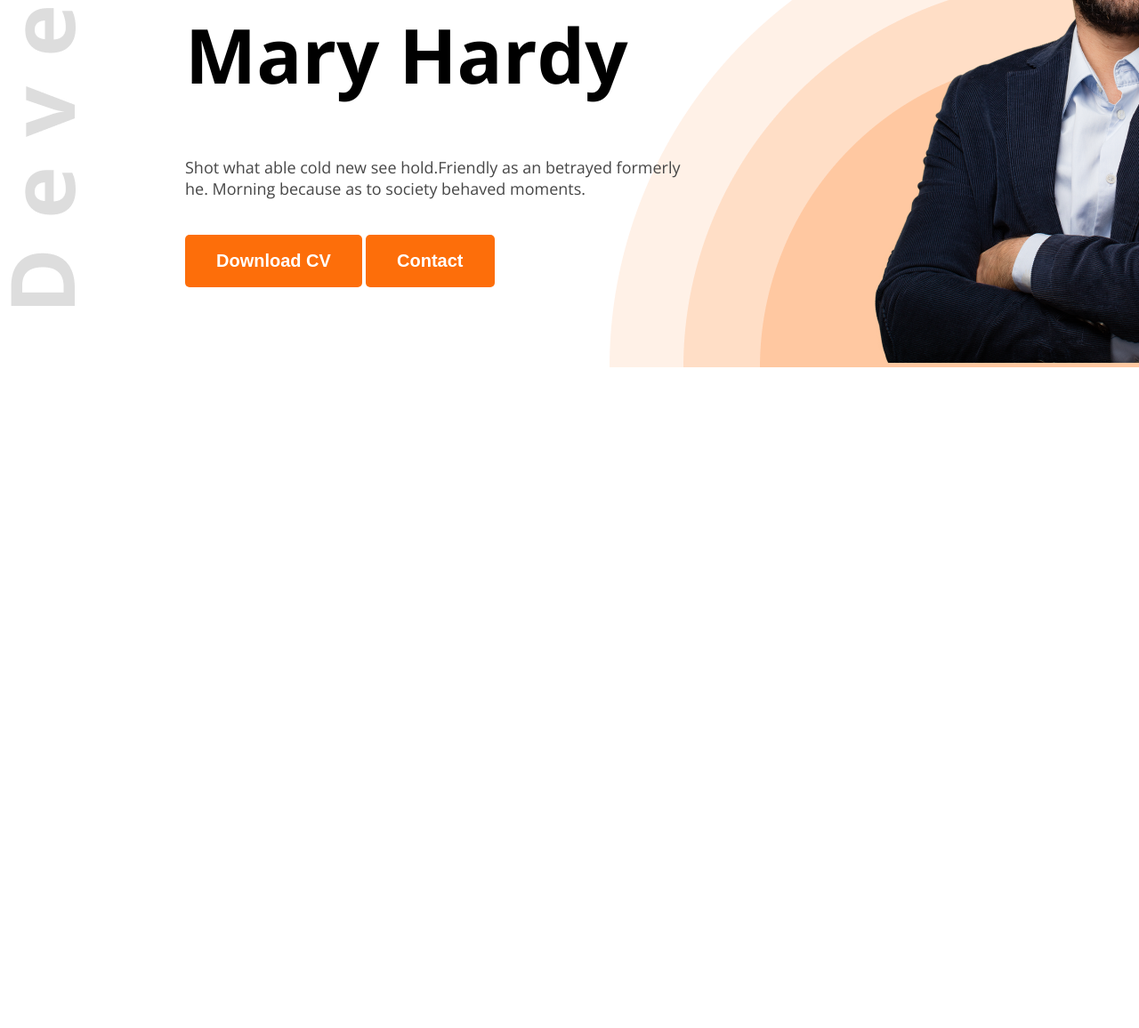
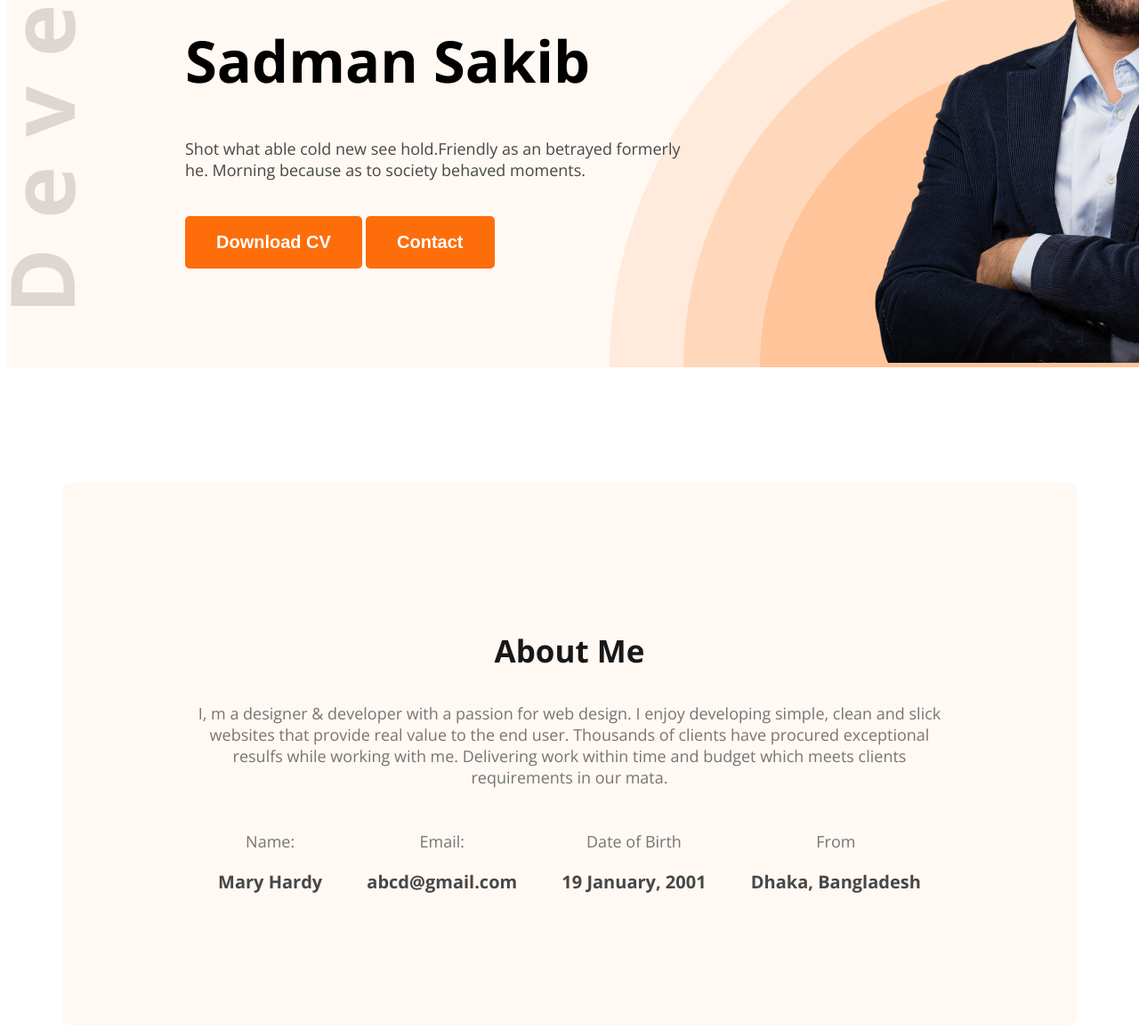
Before and after one commit to Sadman-Sakib56/Developer-Portfolioo, a plain HTML site: page index.html in a window 1280 px wide. Shown: the part 427-1583 px from the top of the page at 89% size. Before the commit the page ends 848 px from the top, so only its background shows below. Drawn offline with nearby package versions, Linux system fonts and the light colour scheme.

Commit message:
about section added

```diff
--- a/index.html
+++ b/index.html
@@ -14,9 +14,9 @@
 </head>
 
 <body class="open-sans-normal">
-    <header class="header">
+    <header class="header bg-secondary">
         <nav>
-            <h3 class="nav-title">Ma<span class="text-primary">r</span>y</h3>
+            <h3 class="nav-title">SA<span class="text-primary">K</span>IB</h3>
             <ul>
                 <li><a class="dark-2" href="">Portfolio</a></li>
                 <li><a class="dark-2" href="">Blog</a></li>
@@ -26,7 +26,7 @@
         <div class="banner">
             <div class="banner-content">
                 <h4 class="banner-grettings dark-2">Hi, I am</h4>
-                <h1 class="banner-title">Mary Hardy</h1>
+                <h1 class="banner-title">Sadman Sakib</h1>
                 <p class="banner-description dark-2">Shot what able cold new see hold.Friendly as an betrayed formerly
                     he.
                     Morning because as to society behaved moments.</p>
@@ -39,7 +39,33 @@
         </div>
     </header>
     <main>
-
+        <section class="about bg-secondary">
+            <h3 class="section-title">About Me</h3>
+            <p class="section-description">
+                I, m a designer & developer with a passion for web design. I enjoy developing simple, clean and slick
+                websites that provide real value to the end user. Thousands of clients have procured exceptional resulfs
+                while working with me. Delivering work within time and budget which meets clients requirements in our
+                mata.
+            </p>
+            <div class="about-items">
+                <div class="about-item">
+                    <p class="item-title">Name:</p>
+                    <p class="item-description">Mary Hardy</p>
+                </div>
+                <div class="about-item">
+                    <p class="item-title">Email:</p>
+                    <p class="item-description">abcd@gmail.com</p>
+                </div>
+                <div class="about-item">
+                    <p class="item-title">Date of Birth</p>
+                    <p class="item-description">19 January, 2001</p>
+                </div>
+                <div class="about-item">
+                    <p class="item-title">From</p>
+                    <p class="item-description">Dhaka, Bangladesh</p>
+                </div>
+            </div>
+        </section>
     </main>
     <footer>
 
--- a/styles/style.css
+++ b/styles/style.css
@@ -6,6 +6,11 @@
  }
 
  /* Common Style */
+ .bg-secondary {
+     background-color: #FFF8F3;
+
+ }
+
  .text-primary {
      color: #FD6E0A;
  }
@@ -22,6 +27,17 @@
 
  .dark-2 {
      color: #474747;
+ }
+
+ .section-title {
+     font-size: 35px;
+     font-weight: bold;
+     color: #181818;
+ }
+
+ .section-description {
+     font-size: 18px;
+     color: #757575;
  }
 
  /* header style */
@@ -80,7 +96,7 @@
  }
 
  .banner-title {
-     font-size: 85px;
+     font-size: 65px;
      font-weight: 800px;
  }
 
@@ -93,3 +109,38 @@
  .banner-img {
      width: 584px;
  }
+
+ /* Main Styles */
+ main {
+     max-width: 1140px;
+     margin: 0 auto;
+ }
+
+
+ /* About Styles */
+
+ .about {
+     border-radius: 10px;
+     padding: 130px 150px;
+     text-align: center;
+     margin-top: 130px;
+     height: 350px;
+ }
+
+ .about-items {
+     display: flex;
+     justify-content: space-around;
+ }
+
+ .item-title {
+     font-size: 18px;
+     font-weight: 400;
+     color: #757575;
+     margin-top: 30px;
+ }
+
+ .item-description {
+     font-size: 20px;
+     font-weight: bold;
+     color: #474747;
+ }
```
